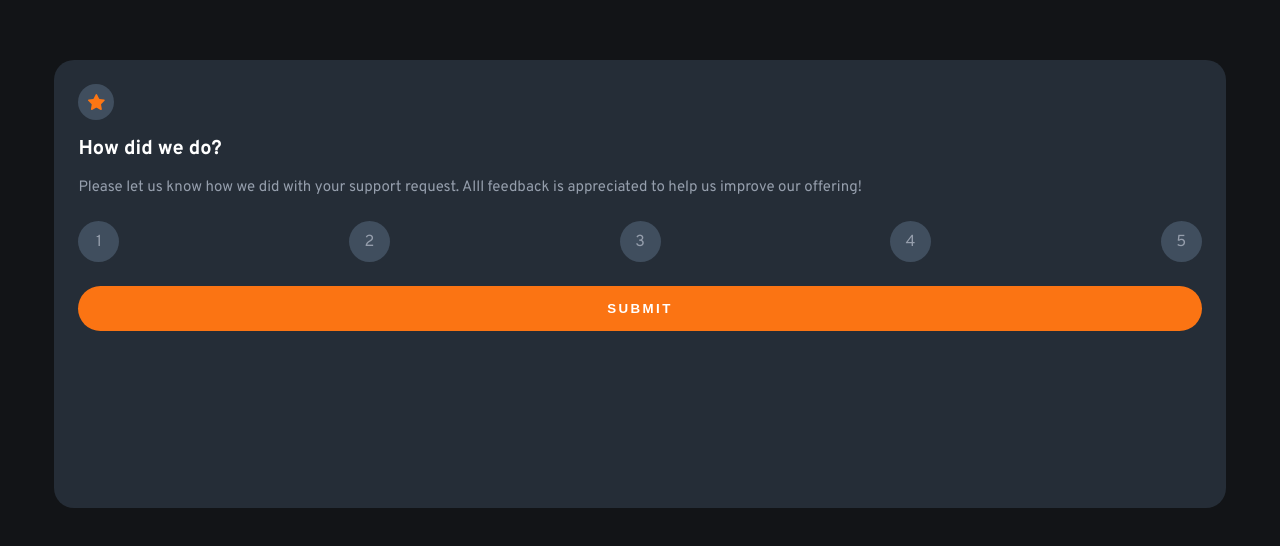
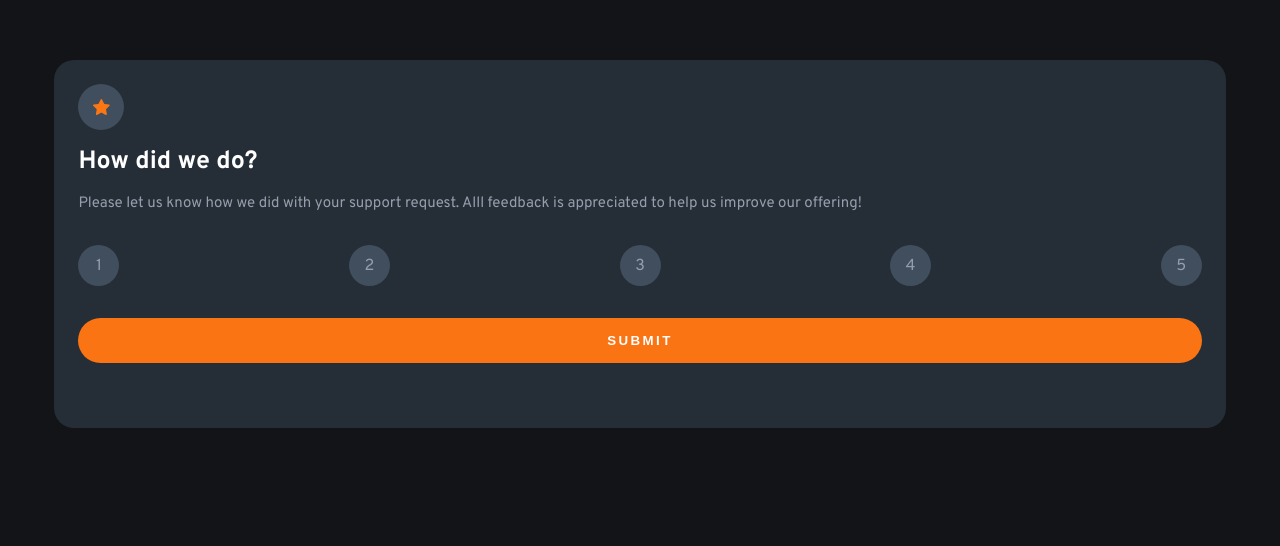
Before and after one commit to devrianmendes/interactive-rating, a plain HTML site: page index.html in a window 1280 px wide. Shown: the part 132-678 px from the top of the page. Drawn offline with Linux system fonts and the light colour scheme.

Commit message:
some corrections made

```diff
--- a/script.js
+++ b/script.js
@@ -3,10 +3,15 @@ const submit = document.querySelector('button');
 const box = document.querySelector('.inner-rate-box');
 const box2 = document.querySelector('.inner-submit-box');
 const chosen = document.querySelector('.chosen');
+const body = document.querySelector('body');
 
 function note(index) {
   chosen.innerText = index + 1;
 }
+
+console.log(window.innerHeight);
+body.style.maxHeight = window.innerHeight;
+
 
 function handleActive(event, index) {
   btn.forEach((btn) => {
--- a/style.css
+++ b/style.css
@@ -18,15 +18,16 @@
 
 body {
   background: var(--very-dark-blue);
-  height: 100vh;
+  height: 90vh;
   display: flex;
   justify-content: center;
   align-items: center;
   padding: 1rem;
+  overflow-y: hidden;
 }
 
 .rate-box {
-  height: 50vh;
+  height: 40vh;
   width: 90%;
   background: var(--dark-blue);
   border-radius: 20px;
@@ -40,8 +41,8 @@ body {
   background: var(--dark-grey);
   padding: .5rem;
   border-radius: 50%;
-  width: 20px;
-  height: 20px;
+  width: 30px;
+  height: 30px;
   display: flex;
   justify-content: center;
   align-items: center;
@@ -56,12 +57,12 @@ body {
 
 .rate-box p,
 .note {
-  margin-bottom: 1.5rem;
+  margin-bottom: 2rem;
 }
 
 .rate-box h1 {
   font-weight: 700;
-  font-size: 20px;
+  font-size: 25px;
   color: var(--white);
 }
 
@@ -181,7 +182,7 @@ body {
   .rate-box p,
   .rate-box h1,
   .note {
-    margin-bottom: 1rem;
+    margin-bottom: 1.5rem;
   }
 
   .inner-submit-box.submit img,
```
